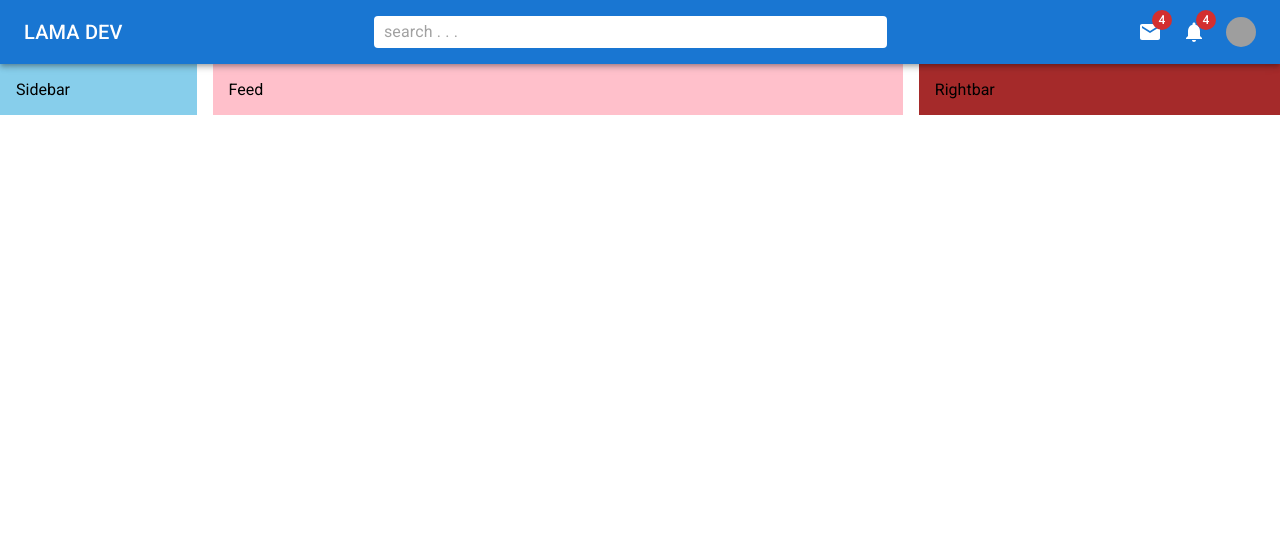
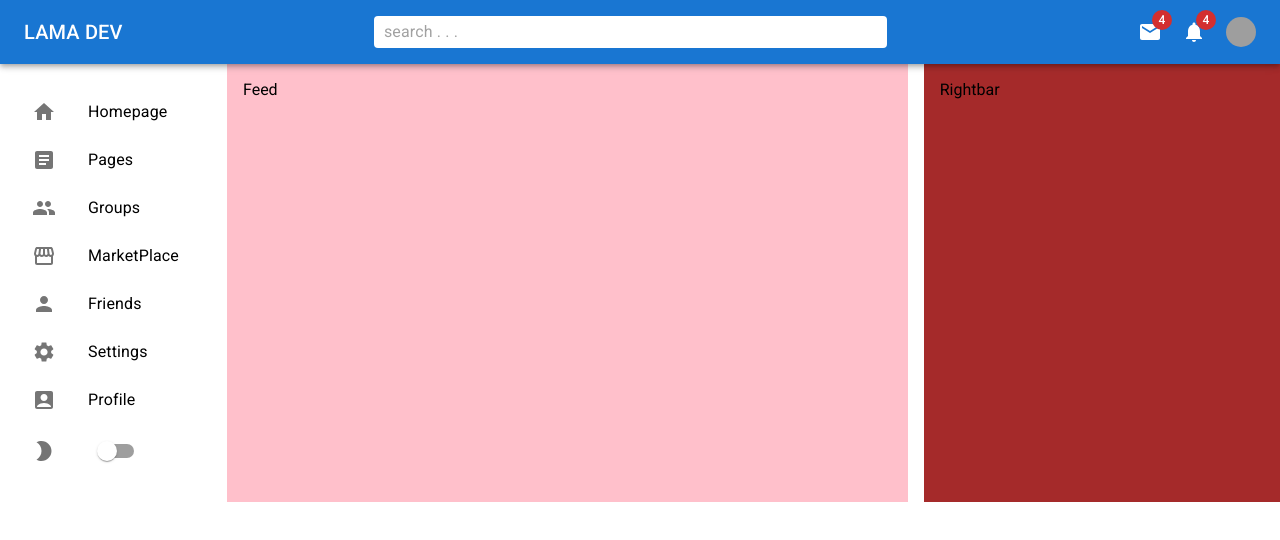
Before and after one commit to perisetlapavan/socialMedia-using-React, a React (Create React App) app: page / in a window 1280 px wide. Shown: the top 540 px of the page. Built offline with nearby package versions, Linux system fonts and the light colour scheme; grey boxes are pictures that could not be loaded.

Commit message:
designed menu on left

```diff
--- a/src/components/Sidebar.jsx
+++ b/src/components/Sidebar.jsx
@@ -1,10 +1,90 @@
-import { Box } from '@mui/material'
+import { AccountBox, Article, Group, Home, ModeNight, Person, Settings, Storefront } from '@mui/icons-material'
+import { Box, List, ListItem, ListItemButton, ListItemIcon, ListItemText, Switch } from '@mui/material'
 import React from 'react'
 
 const Sidebar = () => {
   return (
-    //   to make it responsive i used  xs and sm
-    <Box bgcolor="skyblue" flex={1} p={2} sx={{display:{xs:"none" , sm:"block"}}}>Sidebar</Box>
+    //   to make it responsive i used  xs and sm ansd p here is for padding effect
+    <Box
+      flex={1}
+      p={2}
+      sx={{ display: { xs: "none", sm: "block" } }}
+    >
+      <List>
+        <ListItem disablePadding>
+          <ListItemButton component="a" href="#home">
+            <ListItemIcon>
+              <Home/>
+            </ListItemIcon>
+            <ListItemText primary="Homepage" />
+          </ListItemButton>
+        </ListItem>
+
+        <ListItem disablePadding>
+          <ListItemButton component="a" href="#simple-list">
+            <ListItemIcon>
+              <Article/>
+            </ListItemIcon>
+            <ListItemText primary="Pages" />
+          </ListItemButton>
+        </ListItem>
+
+        <ListItem disablePadding>
+          <ListItemButton component="a" href="#simple-list">
+            <ListItemIcon>
+              <Group/>
+            </ListItemIcon>
+            <ListItemText primary="Groups" />
+          </ListItemButton>
+        </ListItem>
+
+        <ListItem disablePadding>
+          <ListItemButton component="a" href="#simple-list">
+            <ListItemIcon>
+              <Storefront/>
+            </ListItemIcon>
+            <ListItemText primary="MarketPlace" />
+          </ListItemButton>
+        </ListItem>
+
+        <ListItem disablePadding>
+          <ListItemButton component="a" href="#simple-list">
+            <ListItemIcon>
+              <Person/>
+            </ListItemIcon>
+            <ListItemText primary="Friends" />
+          </ListItemButton>
+        </ListItem>
+
+        <ListItem disablePadding>
+          <ListItemButton component="a" href="#simple-list">
+            <ListItemIcon>
+              <Settings/>
+            </ListItemIcon>
+            <ListItemText primary="Settings" />
+          </ListItemButton>
+        </ListItem>
+
+        <ListItem disablePadding>
+          <ListItemButton component="a" href="#simple-list">
+            <ListItemIcon>
+              <AccountBox/>
+            </ListItemIcon>
+            <ListItemText primary="Profile" />
+          </ListItemButton>
+        </ListItem>
+
+        <ListItem disablePadding>
+          <ListItemButton component="a" href="#simple-list">
+            <ListItemIcon>
+              <ModeNight/>
+            </ListItemIcon>
+            <Switch/>
+          </ListItemButton>
+        </ListItem>
+
+      </List>
+    </Box>
   )
 }
 
```
